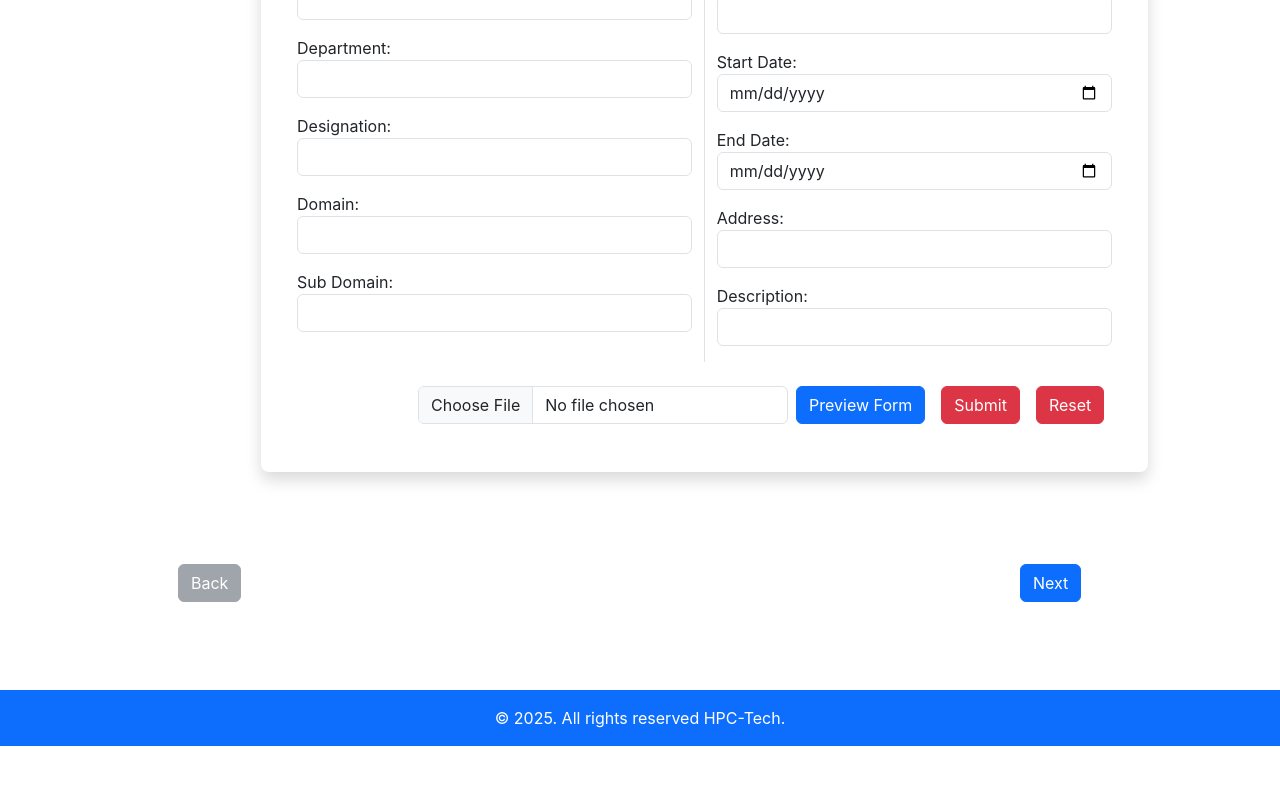
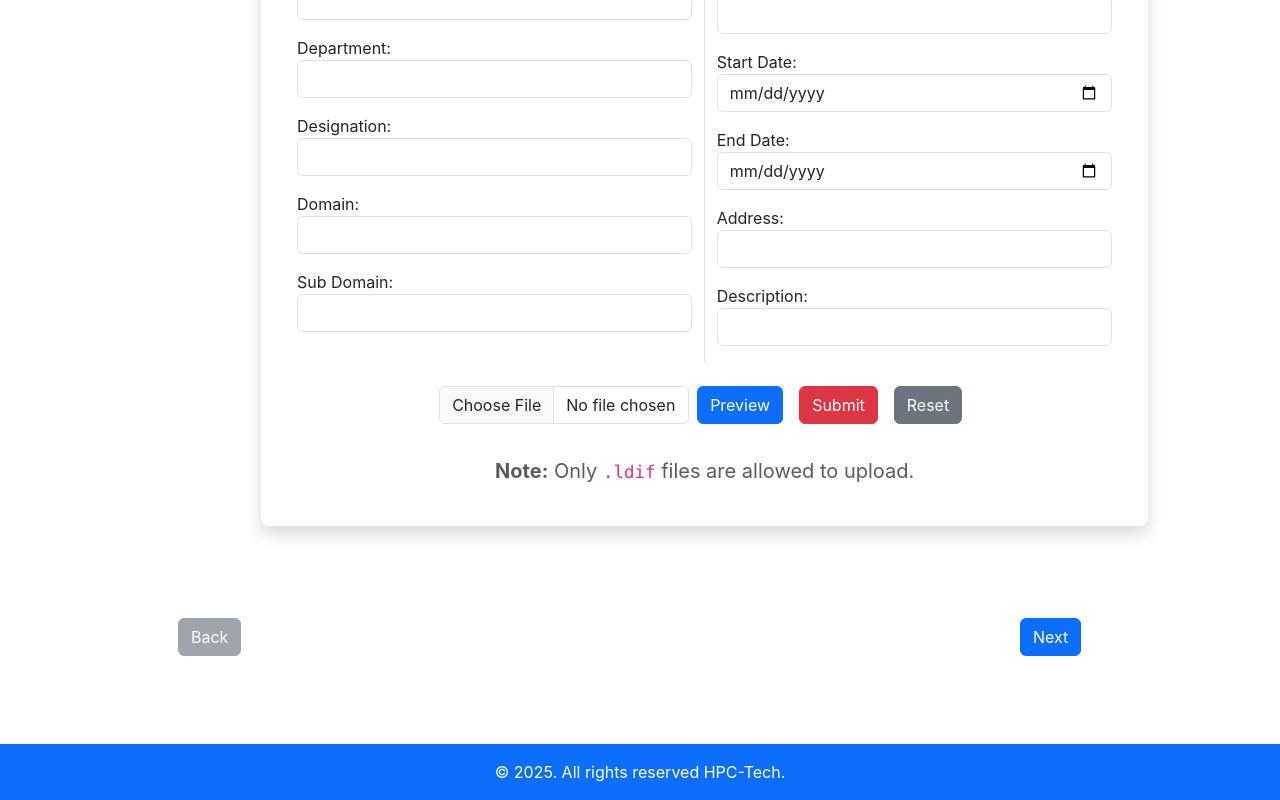
Before and after one commit to Tushar-exe/Billing-frontend, a React (Create React App) app: page /quick-setup in a window 1280 px wide. Shown: the part 940-1740 px from the top of the page. Before the commit the page ends 1686 px from the top, so only its background shows below. Built offline with nearby package versions, Linux system fonts and the light colour scheme.

Commit message:
fixed ldap component

```diff
--- a/src/Components/Ldap.jsx
+++ b/src/Components/Ldap.jsx
@@ -75,7 +75,7 @@ const Ldap = () => {
   const parseLdifFile = (e, setValues) => {
     const file = e.target.files[0];
     if (!file) return;
-    if(file.name.substring(file.name.indexOf('.')+1) !== 'ldif'){
+    if (file.name.substring(file.name.indexOf('.') + 1) !== 'ldif') {
       toast.error("only ldif files are allowed to upload");
       return;
     }
@@ -308,23 +308,29 @@ const Ldap = () => {
                   </div>
 
                   {/* LDIF File Upload */}
-                  <div className='d-flex flex-row justify-content-end'>
+                  <div className='d-flex flex-row justify-content-center'>
                     <div className="mb-4 mt-4 d-flex flex-row" >
                       {/* <label htmlFor="ldifUpload" className="form-label">Upload LDIF File To Auto Fill The Form:</label> */}
-                <br/>
+                      <br />
                       <input
                         type="file"
                         accept=".ldif,.txt"
                         className="form-control"
                         onChange={(e) => parseLdifFile(e, setValues)}
-                  style={{backgroundColor:'white'}}
+                        style={{ backgroundColor: 'white', maxWidth: '250px' }}
                       />
                     </div>
                     <div className="mt-4">
-                      <button type="button" className="btn btn-primary ms-2 me-2" onClick={() => handlePreview(values)}>Preview Form</button>
+                      <button type="button" className="btn btn-primary ms-2 me-2" onClick={() => handlePreview(values)}>Preview</button>
                       <button type="submit" className="btn btn-danger ms-2 me-2">Submit</button>
-                      <button type="reset" className="btn btn-danger ms-2 me-2" >Reset</button>
+                      <button type="reset" className="btn btn-secondary ms-2 me-2" >Reset</button>
                     </div>
+
+                  </div>
+                  <div className="text-center mt-2">
+                    <p className="text-muted fs-5">
+                      <strong>Note:</strong> Only <code>.ldif</code> files are allowed to upload.
+                    </p>
                   </div>
                 </div>
 
@@ -354,7 +360,7 @@ const Ldap = () => {
           </div>
         </div>
       )}
-      <ToastContainer/>
+      <ToastContainer />
     </>
   );
 };
```
Also changed, not shown: src/App.js (+0 -83 lines), src/Custom_css/Navbar.css (+0 -18 lines). Lines whose indentation alone changed are shown as unchanged.
